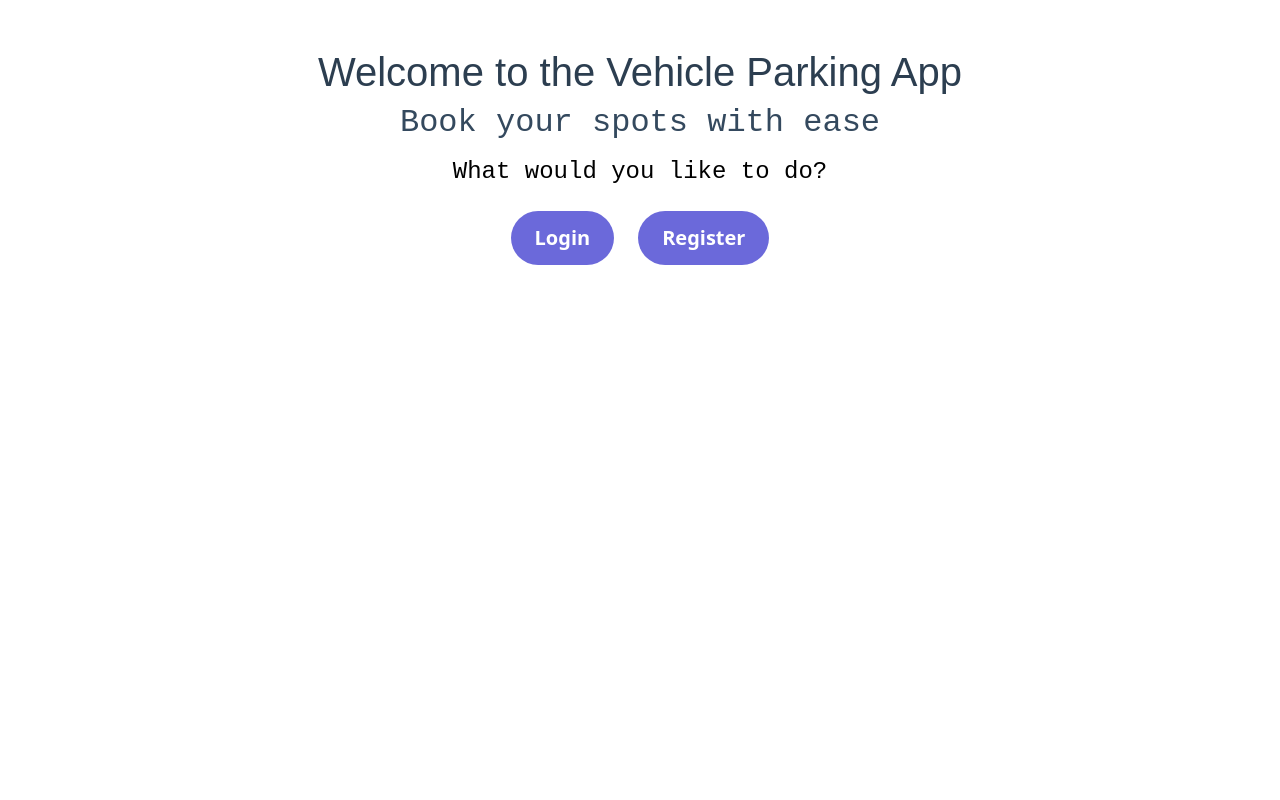
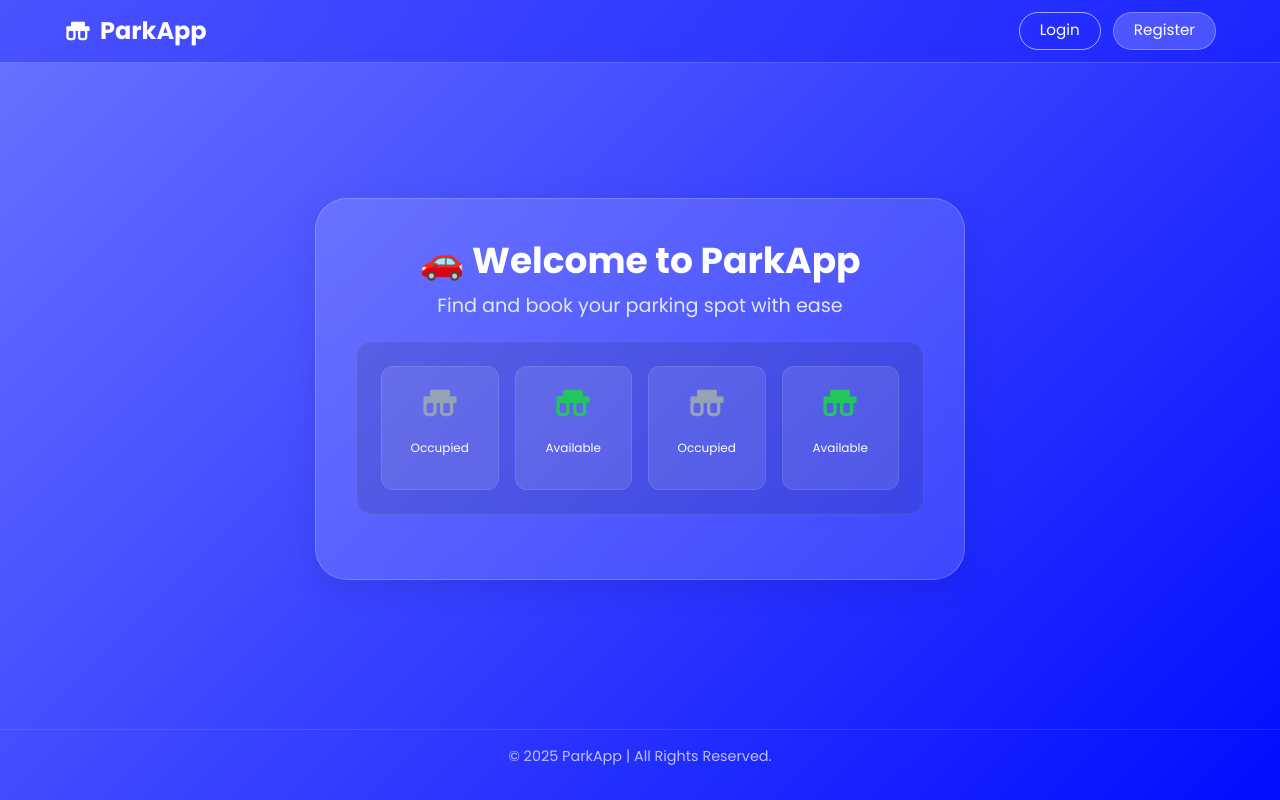
Before and after one commit to prakashmtiwari/vehicle-parking-app-v2, a Vue app in the folder vpa/feserver/: page / in a window 1280 px wide. Built offline with nearby package versions, Linux system fonts and the light colour scheme.

Commit message:
improved ui

```diff
--- a/vpa/feserver/src/components/LogoutButton.vue
+++ b/vpa/feserver/src/components/LogoutButton.vue
@@ -23,7 +23,7 @@ const handleLogout = () => {
 }
 
 .custom-btn {
-  color: black !important;
+  color: white !important;
   border: none;
   background: transparent;
   padding: 0.5rem 1rem;
--- a/vpa/feserver/src/views/HomeView.vue
+++ b/vpa/feserver/src/views/HomeView.vue
@@ -1,69 +1,304 @@
 <template>
-  <div class="text-center homepage mt-5">
-    <h1>Welcome to the Vehicle Parking App</h1>
-    <h2>Book your spots with ease</h2>
+  <div class="homepage">
+    <!-- Navigation -->
+    <nav class="nav-bar">
+      <div class="nav-container">
+        <div class="logo-section">
+          <svg class="logo-icon" fill="none" stroke="currentColor" viewBox="0 0 24 24">
+            <path stroke-linecap="round" stroke-linejoin="round" stroke-width="2" d="M9 17a2 2 0 01-2 2H5a2 2 0 01-2-2v-4a2 2 0 012-2h2a2 2 0 012 2v4zm10 0a2 2 0 01-2 2h-2a2 2 0 01-2-2v-4a2 2 0 012-2h2a2 2 0 012 2v4zM3 9h18v2H3V9zm4-4h10v2H7V5z"/>
+          </svg>
+          <span class="logo-text">ParkApp</span>
+        </div>
+        <div class="nav-buttons">
+          <router-link to="/login" class="nav-btn nav-btn-login">Login</router-link>
+          <router-link to="/register" class="nav-btn nav-btn-register">Register</router-link>
+        </div>
+      </div>
+    </nav>
 
-    <h4 class="mt-3">What would you like to do?</h4>
-    <div class="d-flex justify-content-center gap-4 mt-4">
-      <router-link class="btn btn-primary btn-lg px-4 fw-bold" to="/login">
-        Login
-      </router-link>
-      <router-link class="btn btn-success btn-lg px-4 fw-bold" to="/register">
-        Register
-      </router-link>
+    <!-- Main Content -->
+    <div class="main-content">
+      <div class="welcome-card">
+        <h1 class="title">🚗 Welcome to ParkApp</h1>
+        <h2 class="subtitle">Find and book your parking spot with ease</h2>
+
+        <!-- Parking Preview -->
+        <div class="parking-preview">
+          <div
+            v-for="i in 4"
+            :key="i"
+            class="parking-spot"
+          >
+            <svg
+              :class="['spot-icon', i % 2 === 0 ? 'available' : 'occupied']"
+              fill="none"
+              stroke="currentColor"
+              viewBox="0 0 24 24"
+            >
+              <path stroke-linecap="round" stroke-linejoin="round" stroke-width="2" d="M9 17a2 2 0 01-2 2H5a2 2 0 01-2-2v-4a2 2 0 012-2h2a2 2 0 012 2v4zm10 0a2 2 0 01-2 2h-2a2 2 0 01-2-2v-4a2 2 0 012-2h2a2 2 0 012 2v4zM3 9h18v2H3V9zm4-4h10v2H7V5z"/>
+            </svg>
+            <p class="spot-status">{{ i % 2 === 0 ? 'Available' : 'Occupied' }}</p>
+          </div>
+        </div>
+
+        <!-- <h4 class="prompt">What would you like to do?</h4>
+
+        <div class="button-group">
+          <router-link class="btn login" to="/login">Login</router-link>
+          <router-link class="btn register" to="/register">Register</router-link>
+        </div> -->
+      </div>
     </div>
+
+    <!-- Footer -->
+    <footer class="footer">
+      <p>© {{ new Date().getFullYear()}} ParkApp  | All Rights Reserved.</p>
+    </footer>
   </div>
 </template>
 
+<script>
+export default {
+  name: 'HomePage'
+}
+</script>
+
 <style scoped>
-  .text-center {
-    text-align: center;
-  }
-  .mt-5 {
-    margin-top: 3rem;
-  }
-  .mt-3 {
-    margin-top: 1rem;
-    color: black;
-  }
-  .mt-4 {
-    margin-top: 1.5rem;
-  }
-  .d-flex {
-    display: flex;
-  }
-  .justify-content-center {
-    justify-content: center;
-  }
-  .gap-4 {
-    gap: 1.5rem;
-  }
-  h1 {
-    color: #2c3e50;
-    font-family: Arial, sans-serif;
-  }
-  h2 {
-    color: #34495e;
-    font-family: 'Courier New', Courier, monospace;
-    font-weight: normal;
-  }
-  h4 {
-    color: #7f8c8d;
-    font-family: 'Courier New', Courier, monospace;
-    font-weight: normal;
-  }
-  .btn {
-    background-color: rgb(56, 53, 206, 0.74);
-    color: white;
-    border: none;
-    padding: 0.75rem 1.5rem;
-    font-size: 1.25rem;
-    border-radius: 5rem;
-    cursor: pointer;
+@import url('https://fonts.googleapis.com/css2?family=Poppins:wght@400;600;700&display=swap');
+
+.homepage {
+  min-height: 100vh;
+  background: linear-gradient(135deg, #6b73ff 0%, #000dff 100%);
+  color: white;
+  font-family: 'Poppins', sans-serif;
+  display: flex;
+  flex-direction: column;
 }
 
- .homepage{
-   width: 100%;
-   height: auto;
- }
+/* Navigation */
+.nav-bar {
+  position: fixed;
+  top: 0;
+  width: 100%;
+  z-index: 50;
+  backdrop-filter: blur(12px);
+  background: rgba(0, 13, 255, 0.3);
+  border-bottom: 1px solid rgba(255, 255, 255, 0.2);
+}
+
+.nav-container {
+  max-width: 1200px;
+  margin: 0 auto;
+  padding: 0.75rem 1.5rem;
+  display: flex;
+  justify-content: space-between;
+  align-items: center;
+}
+
+.logo-section {
+  display: flex;
+  align-items: center;
+  gap: 0.5rem;
+}
+
+.logo-icon {
+  width: 1.75rem;
+  height: 1.75rem;
+  color: #fff;
+}
+
+.logo-text {
+  font-size: 1.5rem;
+  font-weight: 700;
+  color: white;
+}
+
+.nav-buttons {
+  display: flex;
+  gap: 0.75rem;
+}
+
+.nav-btn {
+  padding: 0.4rem 1.25rem;
+  border-radius: 50px;
+  font-weight: 500;
+  font-size: 0.95rem;
+  text-decoration: none;
+  transition: all 0.3s ease;
+}
+
+.nav-btn-login {
+  border: 1px solid rgba(255, 255, 255, 0.6);
+  color: white;
+  background: transparent;
+}
+
+.nav-btn-login:hover {
+  background: rgba(255, 255, 255, 0.2);
+  transform: scale(1.05);
+}
+
+.nav-btn-register {
+  background: rgba(255, 255, 255, 0.2);
+  color: white;
+  border: 1px solid rgba(255, 255, 255, 0.3);
+}
+
+.nav-btn-register:hover {
+  background: rgba(255, 255, 255, 0.3);
+  transform: scale(1.05);
+}
+
+/* Main Content */
+.main-content {
+  flex: 1;
+  display: flex;
+  align-items: center;
+  justify-content: center;
+  padding: 5rem 1.5rem 2rem;
+}
+
+.welcome-card {
+  background: rgba(255, 255, 255, 0.15);
+  border: 1px solid rgba(255, 255, 255, 0.2);
+  border-radius: 2rem;
+  padding: 2.5rem;
+  max-width: 650px;
+  width: 90%;
+  text-align: center;
+  backdrop-filter: blur(10px);
+  box-shadow: 0 8px 32px rgba(0, 0, 0, 0.1);
+  transition: transform 0.3s ease, box-shadow 0.3s ease;
+}
+
+.welcome-card:hover {
+  transform: translateY(-5px);
+  box-shadow: 0 12px 40px rgba(0, 0, 0, 0.2);
+}
+
+.title {
+  font-size: 2.25rem;
+  font-weight: 700;
+  margin-bottom: 0.75rem;
+}
+
+.subtitle {
+  font-size: 1.2rem;
+  color: #e2e8f0;
+  margin-bottom: 1.5rem;
+}
+
+/* Parking Preview */
+.parking-preview {
+  display: grid;
+  grid-template-columns: repeat(4, 1fr);
+  gap: 1rem;
+  margin: 1.5rem 0;
+  padding: 1.5rem;
+  background: rgba(0, 0, 0, 0.1);
+  border-radius: 1rem;
+  border: 1px solid rgba(255, 255, 255, 0.1);
+}
+
+.parking-spot {
+  background: rgba(255, 255, 255, 0.1);
+  border-radius: 0.75rem;
+  padding: 1rem;
+  transition: all 0.3s ease;
+  border: 1px solid rgba(255, 255, 255, 0.1);
+}
+
+.parking-spot:hover {
+  transform: scale(1.05);
+  background: rgba(255, 255, 255, 0.15);
+}
+
+.spot-icon {
+  width: 2.5rem;
+  height: 2.5rem;
+  margin: 0 auto 0.5rem;
+}
+
+.spot-icon.available {
+  color: #22c55e;
+}
+
+.spot-icon.occupied {
+  color: #94a3b8;
+}
+
+.spot-status {
+  font-size: 0.75rem;
+  margin-top: 0.5rem;
+}
+
+.prompt {
+  font-size: 1.1rem;
+  color: #cbd5e1;
+  margin-bottom: 1.5rem;
+}
+
+.button-group {
+  display: flex;
+  justify-center: center;
+  gap: 1.25rem;
+  flex-wrap: wrap;
+}
+
+.btn {
+  padding: 0.75rem 2rem;
+  font-size: 1.1rem;
+  font-weight: 600;
+  border-radius: 50px;
+  text-decoration: none;
+  transition: all 0.3s ease;
+}
+
+.btn.login {
+  background: #3b82f6;
+  color: white;
+}
+
+.btn.register {
+  background: #22c55e;
+  color: white;
+}
+
+.btn.login:hover {
+  background: #2563eb;
+  transform: scale(1.05);
+}
+
+.btn.register:hover {
+  background: #16a34a;
+  transform: scale(1.05);
+}
+
+/* Footer */
+.footer {
+  padding: 1rem;
+  text-align: center;
+  color: rgba(255, 255, 255, 0.7);
+  font-size: 0.9rem;
+  border-top: 1px solid rgba(255, 255, 255, 0.1);
+}
+
+/* Responsive */
+@media (max-width: 640px) {
+  .parking-preview {
+    grid-template-columns: repeat(2, 1fr);
+  }
+
+  .title {
+    font-size: 1.75rem;
+  }
+
+  .subtitle {
+    font-size: 1rem;
+  }
+
+  .welcome-card {
+    padding: 2rem 1.5rem;
+  }
+}
 </style>
--- a/vpa/feserver/src/views/user/ParkingLotsList.vue
+++ b/vpa/feserver/src/views/user/ParkingLotsList.vue
@@ -229,7 +229,7 @@ onMounted(loadLots)
 }
 
 .card-header{
-  background-color: #5C3E94;
+  background-color: rgb(56, 53, 206);
 }
 
 .container{
```
Also changed, not shown: vpa/feserver/src/components/AdminNavbar.vue (+119 -23 lines), vpa/feserver/src/components/UserNavbar.vue (+125 -27 lines), 1 other file (tests, documents, lock files or other folders).
